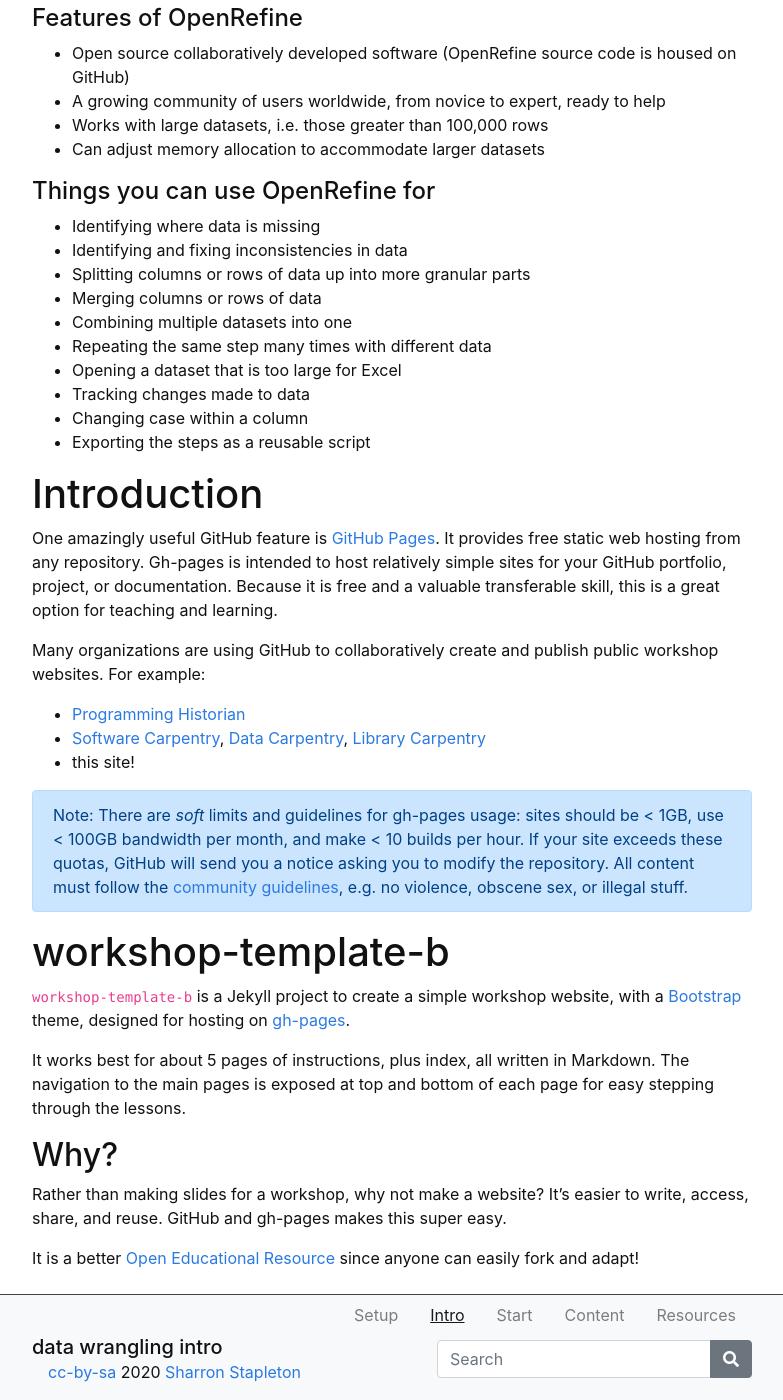
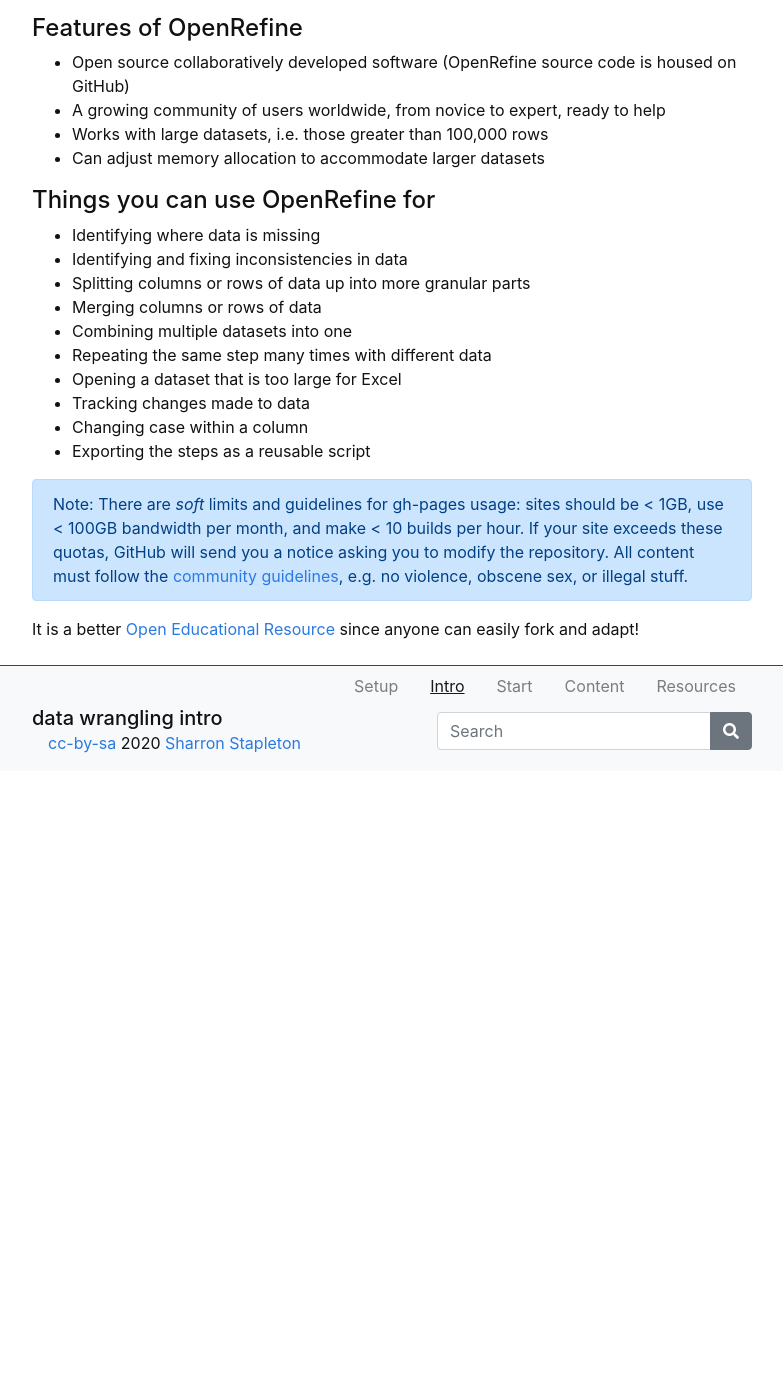
Before and after one commit to GULibrarySandbox/intro-data-wrangle, a Jekyll site: the page built from content/1-intro.md, in a window 1280 px wide and 1400 px high, scrolled down 713 px. Shown: the whole window, without its empty margins (248-1031 px from the left). Built offline with Jekyll 4.4.1, drawn with Linux system fonts in a browser that asks for light colours; after the commit the page ends 1484 px from its top, so only the background shows below that; some of the changed text lies outside the part shown.

Commit message:
Update 1-intro.md

```diff
--- a/content/1-intro.md
+++ b/content/1-intro.md
@@ -2,12 +2,12 @@
 title: Intro
 nav: true
 ---
-## Background
+# Background
 {% include figure.html img="OpenRefine.JPG" alt="OpenRefine software" caption="OpenRefine" width="100%" %}
 
 [OpenRefine](http://openrefine.org) is a [Java](https://www.java.com/en/)-based program that runs on your computer (not online).
 
-It runs inside your Web browser, but no web connection is needed to use it, unless you want to bring in Web-based data for cleaning. Once data has been read into OpenRefine, no further connection is needed work with it.
+It runs inside your Web browser, but no web connection is needed to use it, unless you want to bring in Web-based data for cleaning. Once data has been read into OpenRefine, no further internet connection is needed.
 
 #### Features of OpenRefine
 
@@ -29,19 +29,7 @@ It runs inside your Web browser, but no web connection is needed to use it, unle
 - Changing case within a column
 - Exporting the steps as a reusable script
 
-# Introduction
 
-One amazingly useful GitHub feature is [GitHub Pages](https://guides.github.com/features/pages/){:target='_blank'}.
-It provides free static web hosting from any repository.
-Gh-pages is intended to host relatively simple sites for your GitHub portfolio, project, or documentation.
-Because it is free and a valuable transferable skill, this is a great option for teaching and learning.
-
-Many organizations are using GitHub to collaboratively create and publish public workshop websites.
-For example:
-
-- [Programming Historian](http://programminghistorian.org/)
-- [Software Carpentry](https://software-carpentry.org/), [Data Carpentry](http://www.datacarpentry.org/), [Library Carpentry](https://librarycarpentry.org/)
-- this site!
 
 {% capture text %}Note:
 There are *soft* limits and guidelines for gh-pages usage: sites should be < 1GB, use < 100GB bandwidth per month, and make < 10 builds per hour.
@@ -49,17 +37,6 @@ If your site exceeds these quotas, GitHub will send you a notice asking you to m
 All content must follow the [community guidelines](https://help.github.com/articles/github-community-guidelines/), e.g. no violence, obscene sex, or illegal stuff.{% endcapture %}
 {% include alert.md text=text color=secondary %}
 
-# workshop-template-b
 
-`workshop-template-b` is a Jekyll project to create a simple workshop website, with a [Bootstrap](https://getbootstrap.com/){:target='_blank'} theme, designed for hosting on [gh-pages](https://pages.github.com/){:target='_blank'}.
-
-It works best for about 5 pages of instructions, plus index, all written in Markdown.
-The navigation to the main pages is exposed at top and bottom of each page for easy stepping through the lessons.
-
-## Why?
-
-Rather than making slides for a workshop, why not make a website?
-It's easier to write, access, share, and reuse.
-GitHub and gh-pages makes this super easy.
 
 It is a better [Open Educational Resource](https://en.wikipedia.org/wiki/Open_educational_resources){:target='_blank'} since anyone can easily fork and adapt!
```
